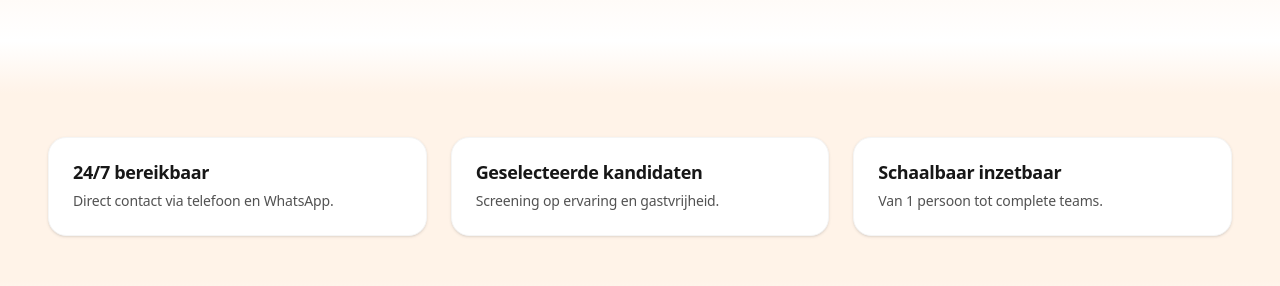
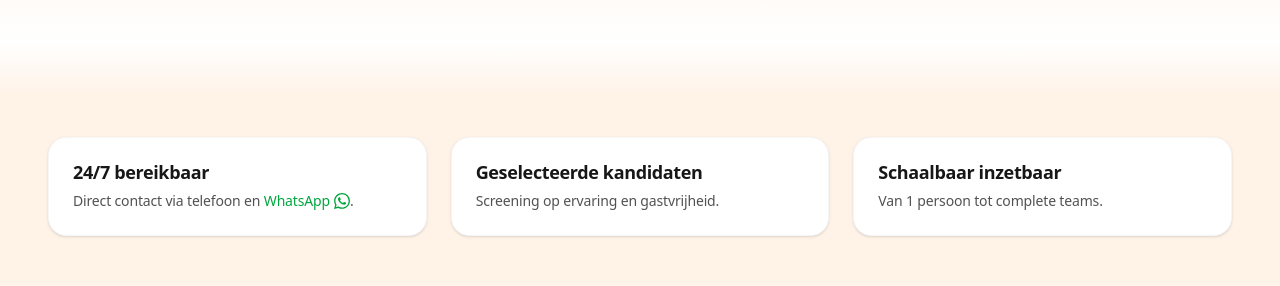
Before and after one commit to Rfrsh333/wp-code, a Next.js app: page /lp/personeel in a window 1280 px wide. Shown: the part 1760-2046 px from the top of the page. Built offline with nearby package versions, Linux system fonts and the light colour scheme; no server answers.

Commit message:
Link WhatsApp in landing feature card

```diff
--- a/src/app/lp/personeel/page.tsx
+++ b/src/app/lp/personeel/page.tsx
@@ -334,7 +334,25 @@
                 <h3 className="text-lg font-semibold text-neutral-900 mb-2">
                   {item.title}
                 </h3>
-                <p className="text-sm text-neutral-600">{item.text}</p>
+                {item.title === "24/7 bereikbaar" ? (
+                  <p className="text-sm text-neutral-600">
+                    Direct contact via telefoon en{" "}
+                    <a
+                      href="https://wa.me/31649200412"
+                      target="_blank"
+                      rel="noopener noreferrer"
+                      className="inline-flex items-center gap-1 text-green-600 font-medium hover:text-green-700 transition-colors"
+                    >
+                      WhatsApp
+                      <svg className="w-4 h-4" fill="currentColor" viewBox="0 0 24 24">
+                        <path d="M17.472 14.382c-.297-.149-1.758-.867-2.03-.967-.273-.099-.471-.148-.67.15-.197.297-.767.966-.94 1.164-.173.199-.347.223-.644.075-.297-.15-1.255-.463-2.39-1.475-.883-.788-1.48-1.761-1.653-2.059-.173-.297-.018-.458.13-.606.134-.133.298-.347.446-.52.149-.174.198-.298.298-.497.099-.198.05-.371-.025-.52-.075-.149-.669-1.612-.916-2.207-.242-.579-.487-.5-.669-.51-.173-.008-.371-.01-.57-.01-.198 0-.52.074-.792.372-.272.297-1.04 1.016-1.04 2.479 0 1.462 1.065 2.875 1.213 3.074.149.198 2.096 3.2 5.077 4.487.709.306 1.262.489 1.694.625.712.227 1.36.195 1.871.118.571-.085 1.758-.719 2.006-1.413.248-.694.248-1.289.173-1.413-.074-.124-.272-.198-.57-.347m-5.421 7.403h-.004a9.87 9.87 0 01-5.031-1.378l-.361-.214-3.741.982.998-3.648-.235-.374a9.86 9.86 0 01-1.51-5.26c.001-5.45 4.436-9.884 9.888-9.884 2.64 0 5.122 1.03 6.988 2.898a9.825 9.825 0 012.893 6.994c-.003 5.45-4.437 9.884-9.885 9.884m8.413-18.297A11.815 11.815 0 0012.05 0C5.495 0 .16 5.335.157 11.892c0 2.096.547 4.142 1.588 5.945L.057 24l6.305-1.654a11.882 11.882 0 005.683 1.448h.005c6.554 0 11.89-5.335 11.893-11.893a11.821 11.821 0 00-3.48-8.413z"/>
+                      </svg>
+                    </a>
+                    .
+                  </p>
+                ) : (
+                  <p className="text-sm text-neutral-600">{item.text}</p>
+                )}
               </div>
             ))}
           </div>
```
